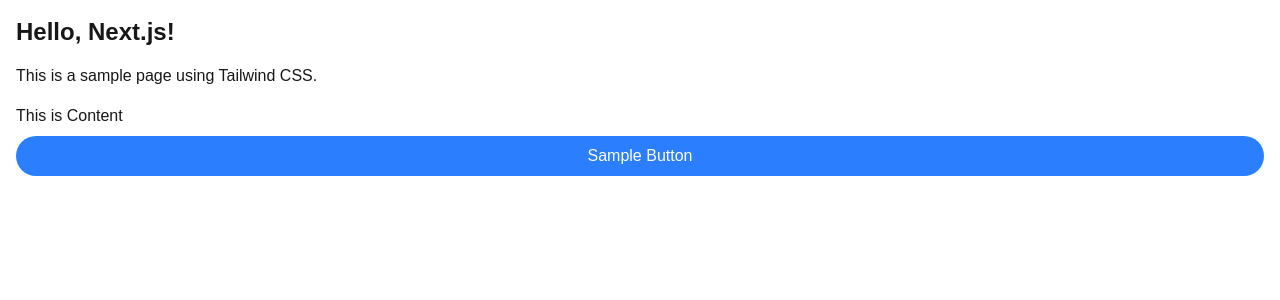
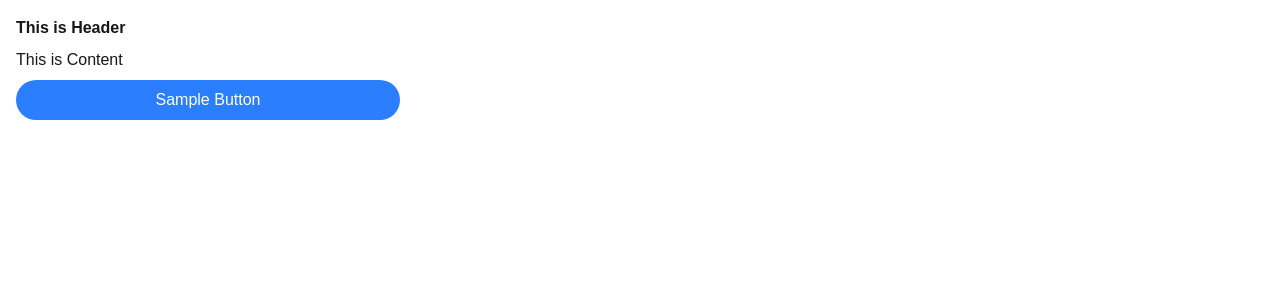
Before and after one commit to tf63/next-template-15, a Next.js app: page / in a window 1280 px wide. Shown: the top 300 px of the page. Built offline with nearby package versions, Linux system fonts and the light colour scheme.

Commit message:
feat: add header

```diff
--- a/src/app/page.tsx
+++ b/src/app/page.tsx
@@ -3,9 +3,6 @@ import { SampleBoardContainer } from "@/features/sample/sample-board/sample-boar
 export default function Page() {
 	return (
 		<main className="space-y-4 p-4">
-			<h1 className="text-2xl font-bold">Hello, Next.js!</h1>
-			<p className="text-foreground">This is a sample page using Tailwind CSS.</p>
-
 			<SampleBoardContainer />
 		</main>
 	)
--- /dev/null
+++ b/src/features/sample/sample-board/sample-board-header/sample-board-header.tsx
@@ -0,0 +1,9 @@
+type Props = { text: string }
+
+export function SampleBoardHeader({ text }: Props) {
+	return (
+		<div className="font-bold">
+			<p>{text}</p>
+		</div>
+	)
+}
--- a/src/features/sample/sample-board/sample-board.tsx
+++ b/src/features/sample/sample-board/sample-board.tsx
@@ -1,3 +1,5 @@
+import { SampleBoardHeader } from "@/features/sample/sample-board/sample-board-header/sample-board-header"
+
 type Props = {
 	buttonElement: React.ReactNode
 	text: string
@@ -5,7 +7,8 @@ type Props = {
 
 export function SampleBoard({ buttonElement, text }: Props) {
 	return (
-		<div className="flex flex-col gap-2">
+		<div className="flex flex-col gap-2 max-w-sm">
+			<SampleBoardHeader text="This is Header" />
 			<p>{text}</p>
 			{buttonElement}
 		</div>
```
Also changed, not shown: 2 other files (tests, documents, lock files or other folders).
